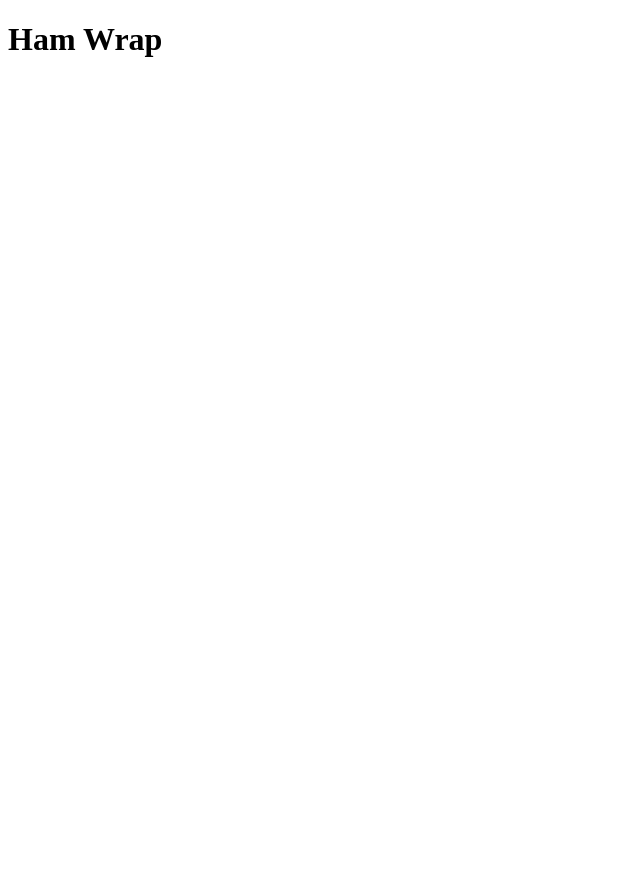
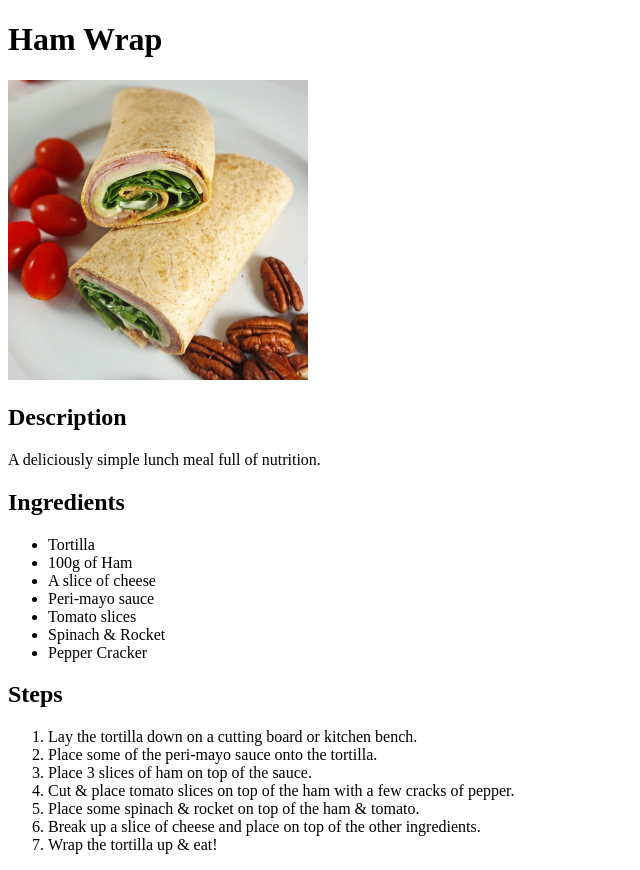
Before and after one commit to JMTC-dev/odin-recipes, a plain HTML site: page recipes/ham-wrap.html in a window 1280 px wide. Shown: the whole page, without its empty margins (0-640 px from the left). Before the commit the page ends 800 px from the top, so only its background shows below. Drawn offline with Linux system fonts and the light colour scheme.

Commit message:
feat: Add one new completed recipe & link and start of another
Added Banana Protein Smoothie recipe page and photo with a link on
homepage. Started sausage on bread recipe page.

```diff
--- a/recipes/ham-wrap.html
+++ b/recipes/ham-wrap.html
@@ -7,5 +7,41 @@
     </head>
     <body>
         <h1>Ham Wrap</h1>
+        <img
+            src="ham-wrap.jpg"
+            alt="Ham wrap in a tortilla, with cheese and tomato."
+            width="300"
+            height="300"
+        />
+        <h2>Description</h2>
+        <p>A deliciously simple lunch meal full of nutrition.</p>
+
+        <h2>Ingredients</h2>
+        <ul>
+            <li>Tortilla</li>
+            <li>100g of Ham</li>
+            <li>A slice of cheese</li>
+            <li>Peri-mayo sauce</li>
+            <li>Tomato slices</li>
+            <li>Spinach & Rocket</li>
+            <li>Pepper Cracker</li>
+        </ul>
+
+        <h2>Steps</h2>
+        <ol>
+            <li>Lay the tortilla down on a cutting board or kitchen bench.</li>
+            <li>Place some of the peri-mayo sauce onto the tortilla.</li>
+            <li>Place 3 slices of ham on top of the sauce.</li>
+            <li>
+                Cut & place tomato slices on top of the ham with a few cracks of
+                pepper.
+            </li>
+            <li>Place some spinach & rocket on top of the ham & tomato.</li>
+            <li>
+                Break up a slice of cheese and place on top of the other
+                ingredients.
+            </li>
+            <li>Wrap the tortilla up & eat!</li>
+        </ol>
     </body>
 </html>
```
Also changed, not shown: index.html (+3 -0 lines), recipes/banana-protein-smoothie.html (added, +44 -0 lines), recipes/sausage-on-bread.html (added, +8 -0 lines), recipes/banana-protein-smoothie.jpg (added), recipes/ham-wrap.jpg (added).
